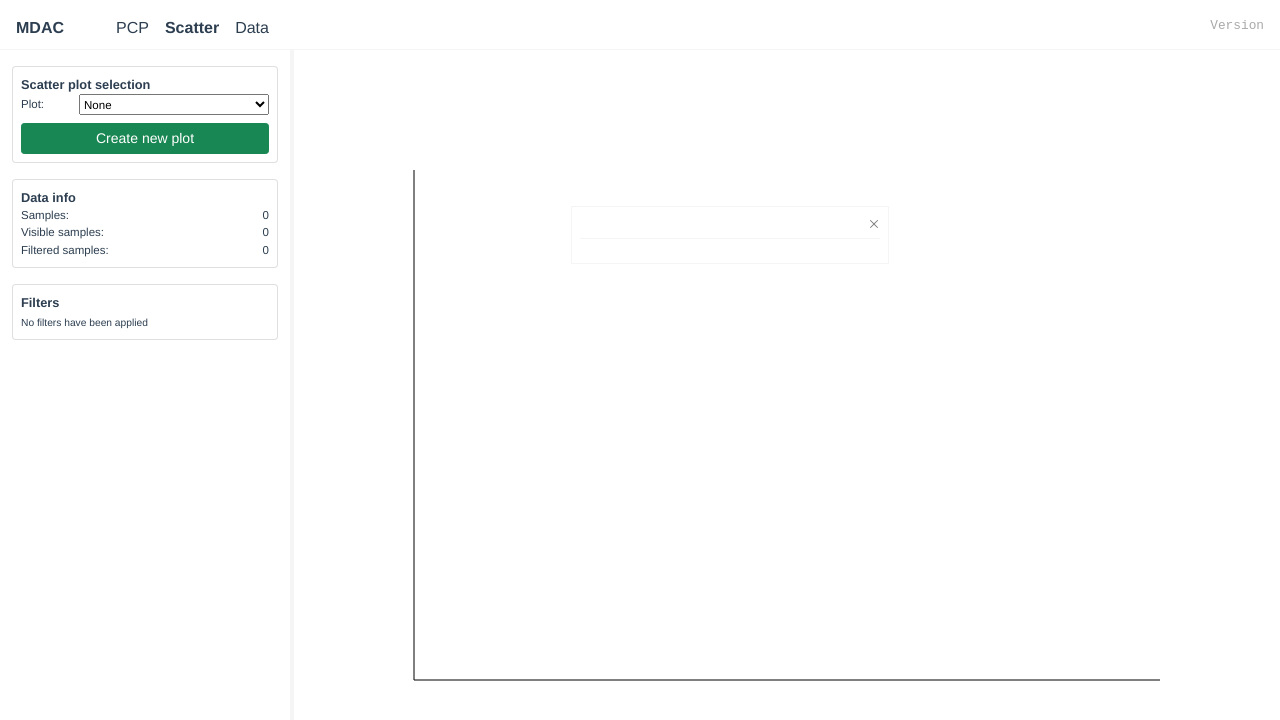
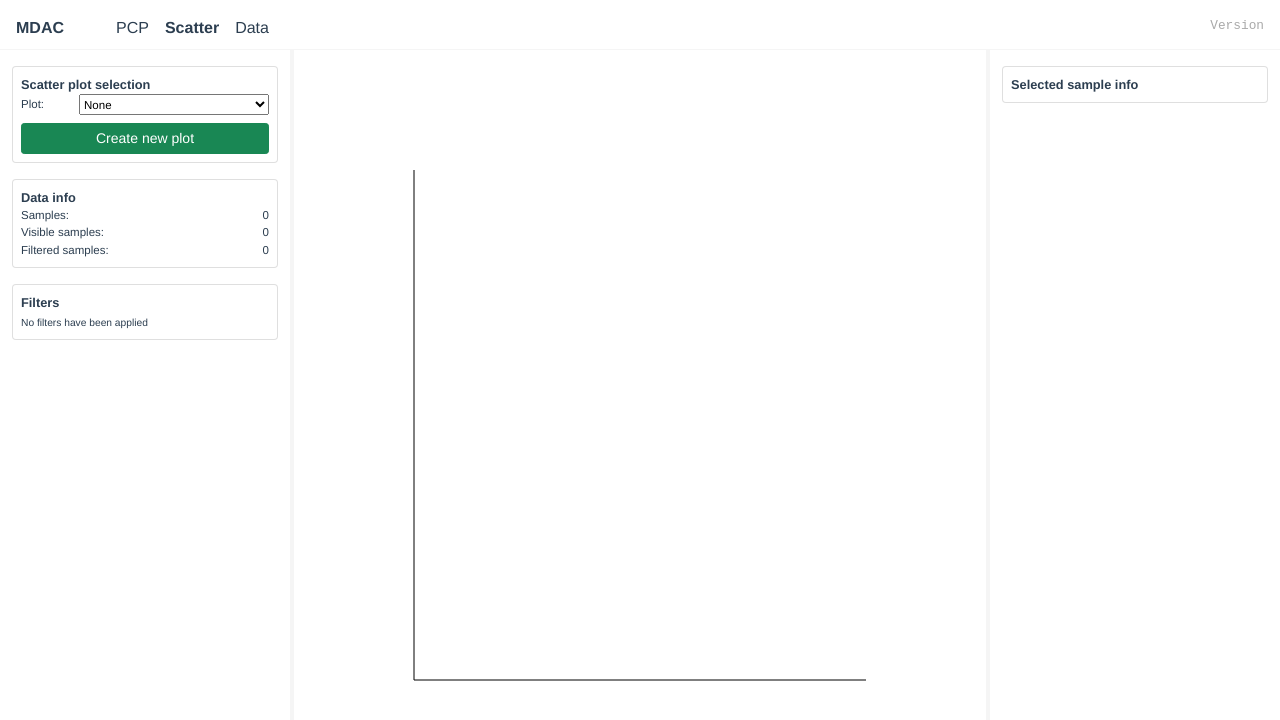
Before and after one commit to johnmartins/mdac, a Vue app: page / in a window 1280 px wide. Both pictures are taken after a click on the element "Scatter". Shown: the top 720 px of the page. Built offline with nearby package versions, Linux system fonts and the light colour scheme.

Commit message:
Put data point info in right-hand sidebar

```diff
--- a/src/components/plot-layouts/ScatterPlot/ScatterPlot.vue
+++ b/src/components/plot-layouts/ScatterPlot/ScatterPlot.vue
@@ -93,7 +93,6 @@
                 </g>
             </svg>
         </div>
-        <DataPointInfo />
     </div>
 
 </template>
@@ -110,7 +109,6 @@ import CategoricFilter from "@/models/filters/CategoricFilter"
 
 // Components
 import ScatterPlotPointLayer from "./ScatterPlotPointLayer.vue"
-import DataPointInfo from "../../tools/overlays/DataPointInfo.vue"
 
 const dataStore = useDataStore()
 const scatterStore = useScatterStore()
--- /dev/null
+++ b/src/components/plot-layouts/ScatterPlot/ScatterSideMenuRight.vue
@@ -0,0 +1,13 @@
+<template>
+    <div class="container side-menu-container">
+        <DataPointInfo />
+    </div>
+</template>
+
+<script setup>
+import DataPointInfo from '@/components/tools/DataPointInfo'
+</script>
+
+<style lang="scss" scoped>
+
+</style>
--- /dev/null
+++ b/src/components/tools/DataPointInfo.vue
@@ -0,0 +1,37 @@
+<template>
+    <div class="card mt-3">
+        <div class="control-group p-2 text-truncate">
+            <strong>Selected sample info</strong>
+            <div class="variable-element" v-if="selectedDataPoint">
+                <DataPointInfoElement v-for="c in categories" :key="c.id" :variable="c.displayTitle" :value="selectedDataPoint[c.title]" />
+            </div>
+        </div>
+    </div>
+</template>
+
+<script setup>
+
+import {useDataStore} from "../../store/DataStore"
+import {useScatterStore} from "../../store/ScatterStore"
+import {storeToRefs} from 'pinia'
+
+// Components
+import DataPointInfoElement from './DataPointInfoElement'
+
+const dataStore = useDataStore()
+const scatterStore = useScatterStore()
+
+const {categories} = storeToRefs(dataStore)
+const {selectedDataPoint} = storeToRefs(scatterStore)
+
+</script>
+
+<style lang="scss" scoped>
+
+.variable-element {
+    display: grid;
+    grid-template-columns: auto 20px auto;
+    text-align: left;
+}
+
+</style>
--- a/src/components/tools/overlays/DataPointInfoElement.vue
+++ b/src/components/tools/DataPointInfoElement.vue
@@ -1,7 +1,7 @@
 <template>
-    <div>{{props.variable}}</div>
+    <div class="text-truncate">{{props.variable}}</div>
     <div>=</div>
-    <div>{{props.value}}</div>
+    <div class="text-truncate">{{props.value}}</div>
 </template>
 
 <script setup>
--- a/src/components/tools/overlays/DataPointInfo.vue
+++ /dev/null
@@ -1,36 +0,0 @@
-<template>
-
-    <OverlayTemplate :x="571" :y="206">
-        <div class="variable-element" v-if="selectedDataPoint">
-            <DataPointInfoElement v-for="c in categories" :key="c.id" :variable="c.displayTitle" :value="selectedDataPoint[c.title]" />
-        </div>
-    </OverlayTemplate>
-
-</template>
-
-<script setup>
-
-import {useDataStore} from "../../../store/DataStore"
-import {useScatterStore} from "../../../store/ScatterStore"
-import {storeToRefs} from 'pinia'
-
-// Components
-import OverlayTemplate from './OverlayTemplate.vue'
-import DataPointInfoElement from './DataPointInfoElement'
-
-const dataStore = useDataStore()
-const scatterStore = useScatterStore()
-
-const {categories} = storeToRefs(dataStore)
-const {selectedDataPoint} = storeToRefs(scatterStore)
-
-</script>
-
-<style lang="scss" scoped>
-
-.variable-element {
-    display: grid;
-    grid-template-columns: auto 20px auto;
-}
-
-</style>
--- a/src/views/Home.vue
+++ b/src/views/Home.vue
@@ -31,10 +31,11 @@
 				</BoxLayout>
 			</div>
 			<div ref="scatterContainer" class="fill-content" style="display: none;">
-				<SidebarLayout>
-					<template #sidebar><ScatterSideMenu /></template>
+				<DoubleSidebarLayout>
+					<template #sidebarA><ScatterSideMenu /></template>
 					<ScatterPlot/>
-				</SidebarLayout>
+					<template #sidebarB><ScatterSideMenuRight /></template>
+				</DoubleSidebarLayout>
 			</div>
 		</div>
 
@@ -49,6 +50,7 @@ import { reactive, ref, onMounted, onUpdated, inject } from "vue"
 
 // Layouts
 import SidebarLayout from '@/components/layouts/SidebarLayout'
+import DoubleSidebarLayout from '@/components/layouts/DoubleSidebarLayout'
 import BoxLayout from '@/components/layouts/BoxLayout'
 import PopupBox from '@/components/layouts/PopupBox'
 
@@ -57,6 +59,7 @@ import PCPSideMenu from '@/components/plot-layouts/PCPlot/PCPSideMenu'
 import DataList from '@/components/DataList'
 import ScatterPlot from '@/components/plot-layouts/ScatterPlot/ScatterPlot'
 import ScatterSideMenu from '@/components/plot-layouts/ScatterPlot/ScatterSideMenu'
+import ScatterSideMenuRight from '@/components/plot-layouts/ScatterPlot/ScatterSideMenuRight'
 
 import { storeToRefs } from "pinia"
 import {useLayoutStore} from "@/store/LayoutStore"
```
